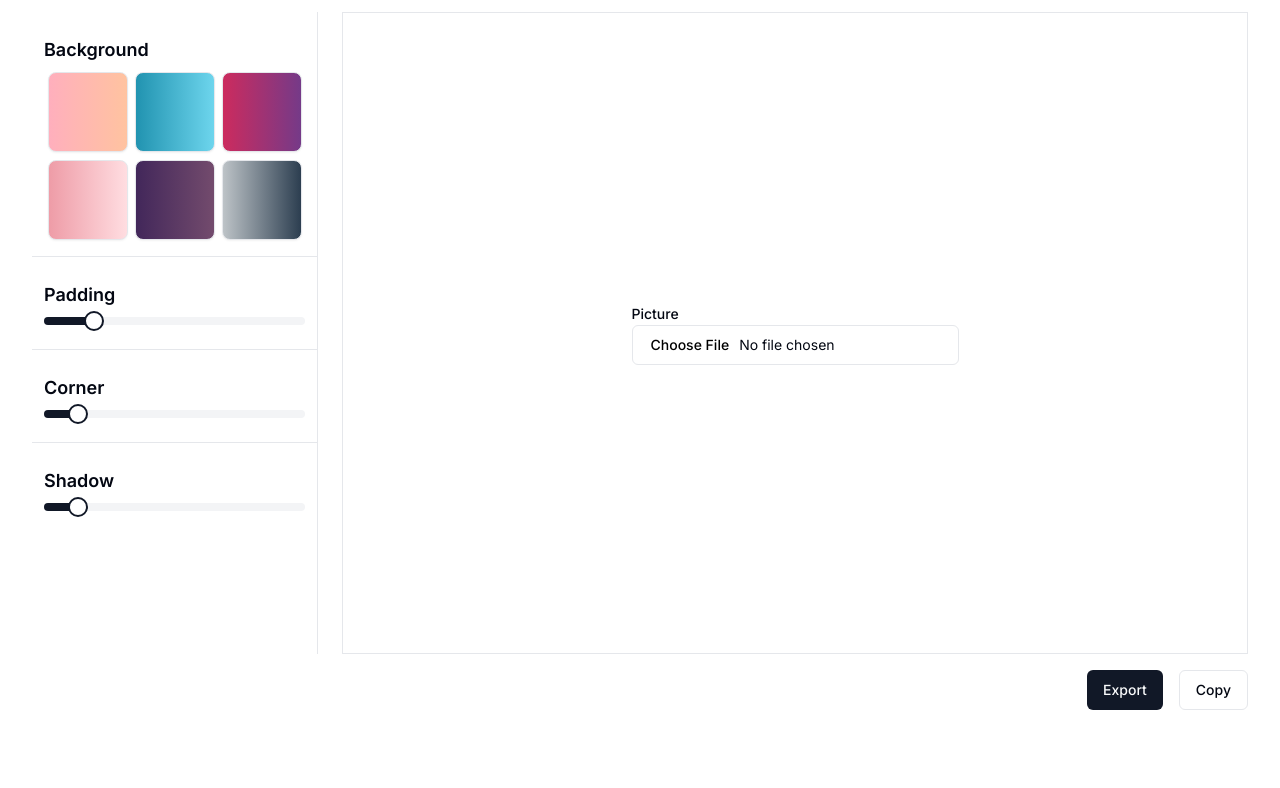
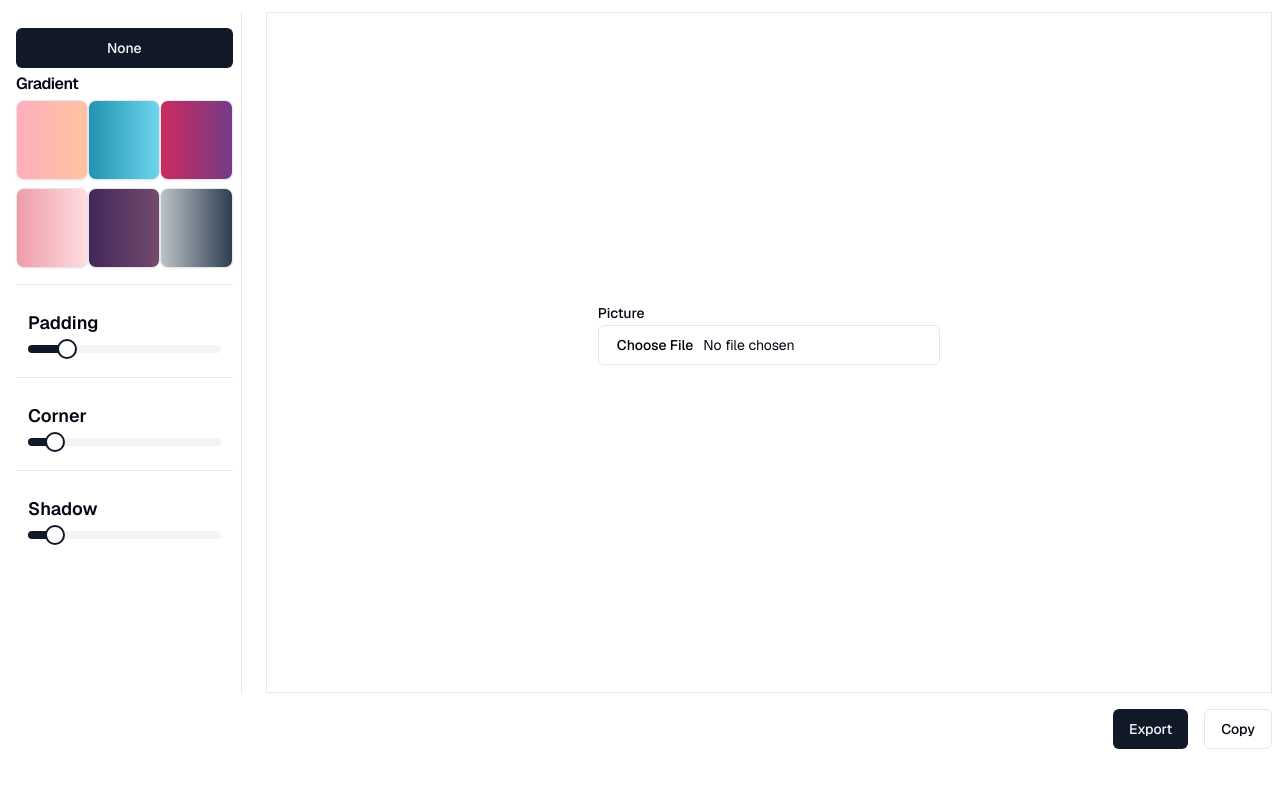
Before and after one commit to tricknguyen/mark-shot, a Next.js app: page / in a window 1280 px wide. Shown: the top 788 px of the page. Built offline with nearby package versions, Linux system fonts and the light colour scheme.

Commit message:
Update css for wrapper UI and using Geist Font instead 🎠

```diff
--- a/package.json
+++ b/package.json
@@ -15,6 +15,7 @@
     "@radix-ui/react-slot": "^1.0.2",
     "class-variance-authority": "^0.7.0",
     "clsx": "^2.1.0",
+    "geist": "^1.2.2",
     "html-to-image": "^1.11.11",
     "jotai": "^2.7.0",
     "lucide-react": "^0.344.0",
--- a/src/app/layout.tsx
+++ b/src/app/layout.tsx
@@ -1,6 +1,8 @@
 import type { Metadata } from "next";
 import { Inter } from "next/font/google";
 import "./globals.css";
+import { GeistSans } from "geist/font/sans";
+import { GeistMono } from "geist/font/mono";
 
 const inter = Inter({ subsets: ["latin"] });
 
@@ -15,8 +17,8 @@ export default function RootLayout({
   children: React.ReactNode;
 }>) {
   return (
-    <html lang="en">
-      <body className={inter.className}>{children}</body>
+    <html lang="en" className={`${GeistSans.variable} ${GeistMono.variable}`}>
+      <body >{children}</body>
     </html>
   );
 }
--- a/src/app/page.tsx
+++ b/src/app/page.tsx
@@ -58,15 +58,14 @@ export default function Home() {
   }
 
   return (
-    <main className="container py-3 100vh">
-      <div className="grid">
-
-        <div className="grid items-stretch gap-6 grid-cols-4">
+    <main className="py-3 h-[100vh]">
+      <div className="grid h-full mx-2">
+        <div className="grid items-stretch gap-6 grid-cols-5">
           <Provider store={settingsStore}>
             <div className="col-span-1 border-r ">
               <Settings />
             </div>
-            <div className="col-span-3 border">
+            <div className="col-span-4 border">
               <ImageHandler domEl={domEl} />
             </div>
           </Provider>
--- a/src/components/Settings.tsx
+++ b/src/components/Settings.tsx
@@ -4,6 +4,7 @@ import { Slider } from "./ui/slider";
 import { useAtom } from "jotai";
 import { settingAttom } from "@/store/SettingStore";
 import { ColorGradient } from "@/models/ColorGradient";
+import { Button } from "./ui/button";
 
 export function Settings() {
     const [settings, setSettings] = useAtom(settingAttom);
@@ -28,10 +29,14 @@ export function Settings() {
     }
 
     return (
-        <div className="py-4 lg:block">
-            {/* Setting */}
-            <div className="px-3 py-2 border-b">
-                <span className="text-lg font-semibold mb-2">Background</span>
+        <div className="py-4 px-2 lg:block">
+
+            <Button className="w-full">None</Button>
+
+            <div className="py-2 border-b">
+                <h3 className="font-semibold leading-none tracking-tight">
+                    Gradient
+                </h3>
                 <div className="grid grid-cols-3 pt-2">
                     {
                         colors.map((color, index) => {
--- a/tailwind.config.ts
+++ b/tailwind.config.ts
@@ -72,6 +72,10 @@ const config = {
         "accordion-down": "accordion-down 0.2s ease-out",
         "accordion-up": "accordion-up 0.2s ease-out",
       },
+      fontFamily: {
+        sans: ['var(--font-geist-sans)'],
+        mono: ['var(--font-geist-mono)'],
+      },
     },
   },
   plugins: [require("tailwindcss-animate")],
```
Also changed, not shown: 1 other file (tests, documents, lock files or other folders).
